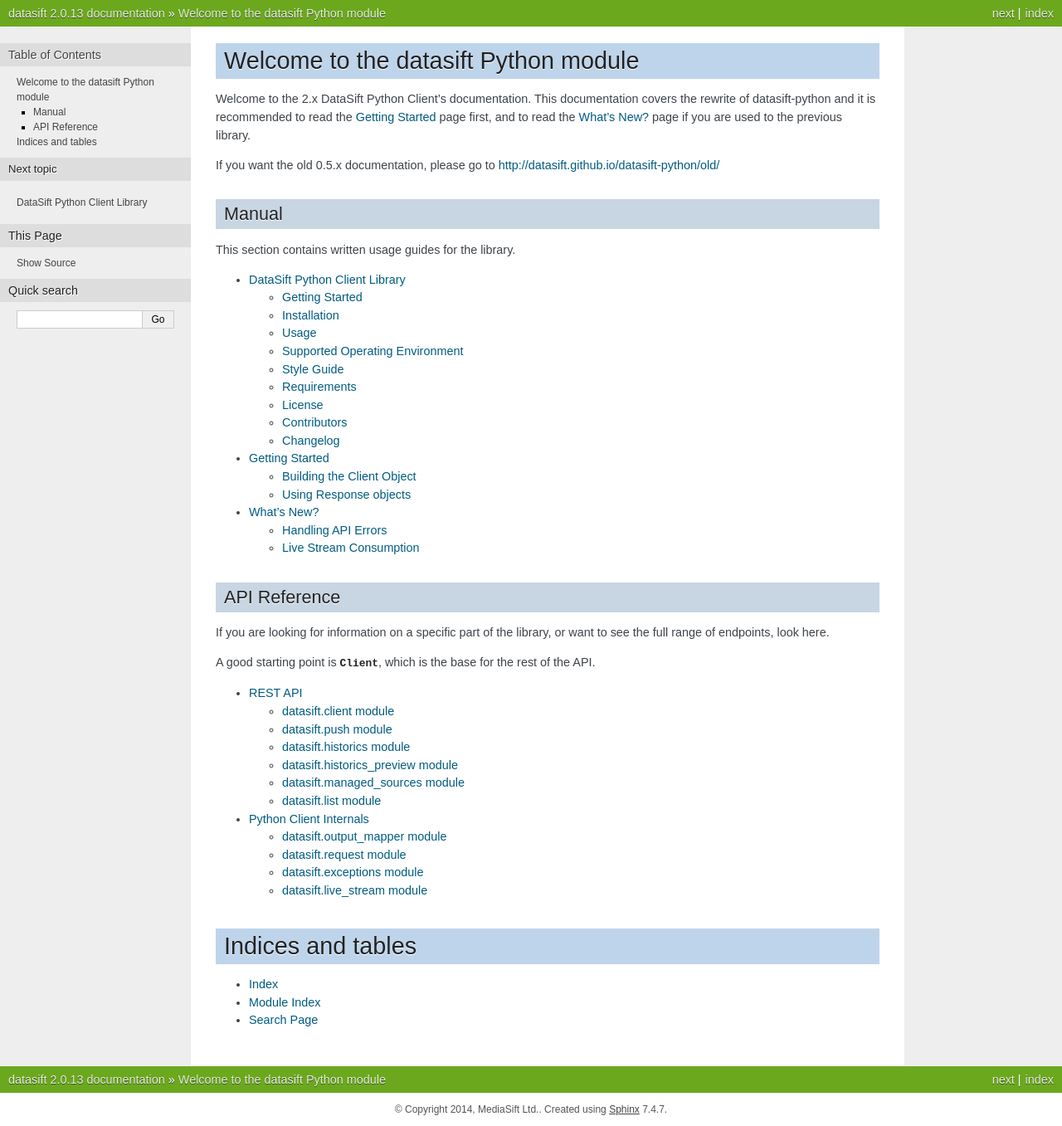
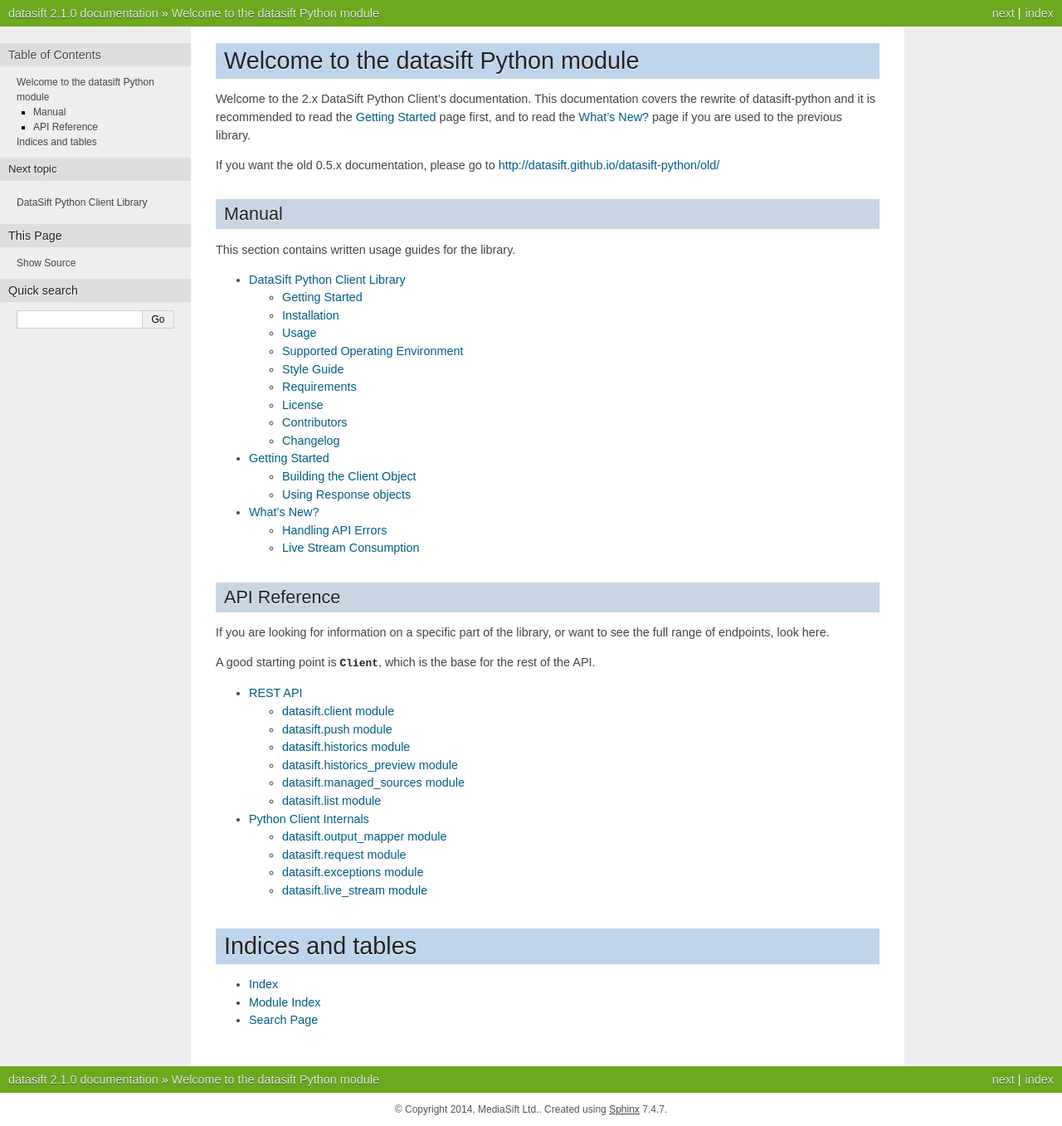
Before and after one commit to MeltwaterArchive/datasift-python, a Sphinx documentation site: the page built from docs/source/index.rst, in a window 1280 px wide. Shown: the whole page at 83% size. Built offline with Sphinx 7.4.7, drawn with Linux system fonts in a browser that asks for light colours.

Commit message:
Update conf.py

```diff
--- a/docs/source/conf.py
+++ b/docs/source/conf.py
@@ -57,9 +57,9 @@ copyright = u'2014, MediaSift Ltd.'
 # built documents.
 #
 # The short X.Y version.
-version = '2.0.13'
+version = '2.1.0'
 # The full version, including alpha/beta/rc tags.
-release = '2.0.13'
+release = '2.1.0'
 
 # The language for content autogenerated by Sphinx. Refer to documentation
 # for a list of supported languages.
```
